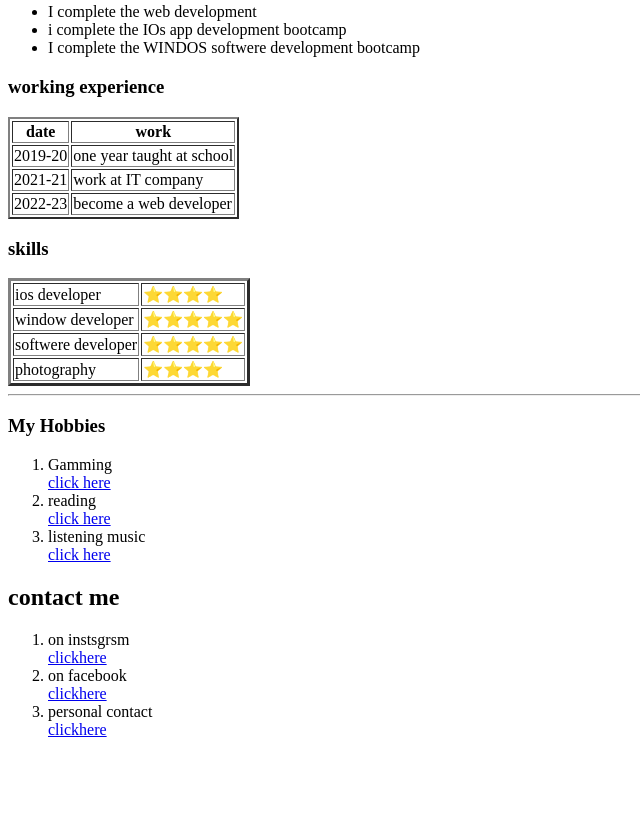
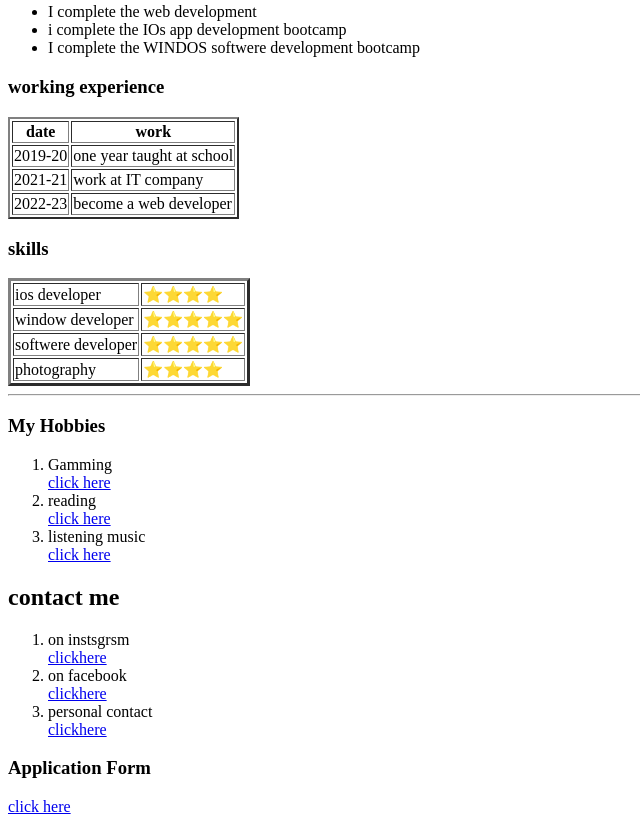
Before and after one commit to Hitesh-web2/com, a plain HTML site: page index.html in a window 1280 px wide. Shown: the part 351-1175 px from the top of the page, without its empty margins (0-640 px from the left). Before the commit the page ends 1106 px from the top, so only its background shows below. Drawn offline with Linux system fonts and the light colour scheme.

Commit message:
Update index.html

```diff
--- a/index.html
+++ b/index.html
@@ -73,3 +73,5 @@
   <li>on facebook</li><a href="https://www.facebook.com/hitesh.menaria.587/">clickhere</a>
   <li>personal contact</li><a href="contact.html">clickhere</a>
 </ol>
+<h3>Application Form</h3>
+<a href="form.html">click here</a>
```
